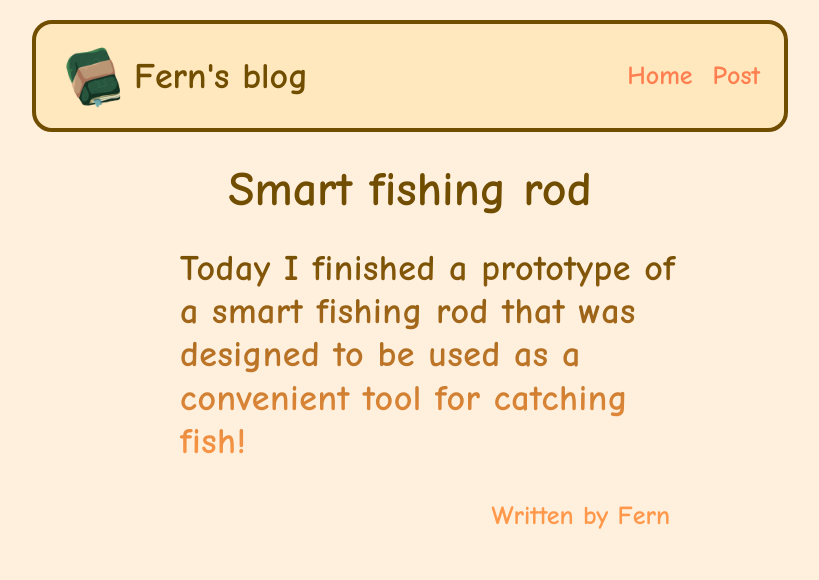
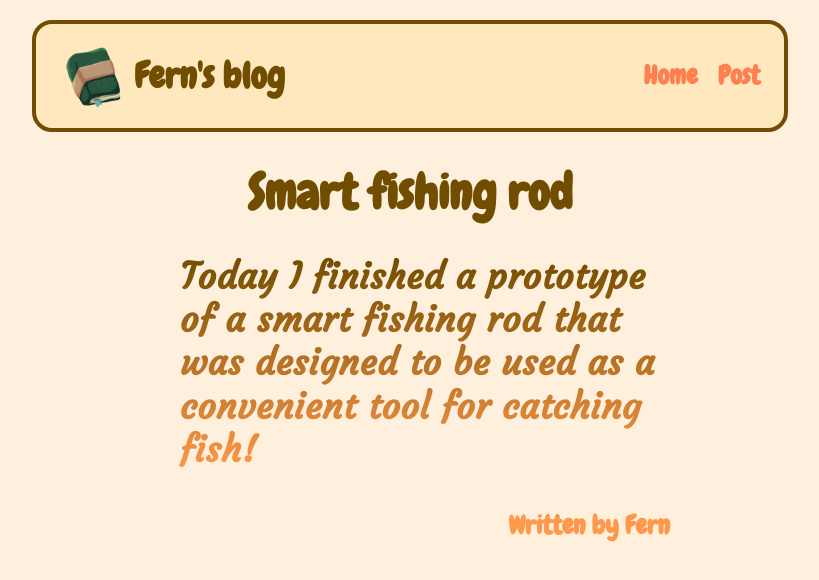
Before and after one commit to JackGhoster/ReactBlog, a React (Create React App) app in the folder app/: page /blogs/1 in a window 1280 px wide. Shown: the top 580 px of the page, without its empty margins (230-1049 px from the left). Built offline with nearby package versions, Linux system fonts and the light colour scheme; data requests are answered from the project's data file.

Commit message:
font update!

```diff
--- a/app/src/BlogDetails.js
+++ b/app/src/BlogDetails.js
@@ -16,7 +16,7 @@ const BlogDetails = () => {
 			{/* If there is some kind of error */}
 			{error && (
 				<div className="error" style={{ color: '#714d00' }}>
-					{error}
+					{error.message}
 				</div>
 			)}
 			{/* Blog itself */}
--- a/app/src/BlogList.js
+++ b/app/src/BlogList.js
@@ -1,4 +1,4 @@
-import { Link } from 'react-router-dom/cjs/react-router-dom';
+import { Link } from 'react-router-dom';
 import logo from './images/logo.png';
 const BlogList = (props) => {
 	const blogs = props.blogs;
--- a/app/src/Home.js
+++ b/app/src/Home.js
@@ -3,7 +3,7 @@ import useFetch from './useFetch';
 
 const Home = () => {
 	const dbAdress = 'http://localhost:8000/blogs';
-	const { data: blogs, isFetching, Error: error } = useFetch(dbAdress);
+	const { data: blogs, isFetching, error } = useFetch(dbAdress);
 
 	useFetch(dbAdress);
 
--- a/app/src/index.css
+++ b/app/src/index.css
@@ -1,4 +1,4 @@
-@import url('https://fonts.googleapis.com/css2?family=Comic+Neue:wght@400;700&family=Roboto:wght@400;500&display=swap');
+@import url('https://fonts.googleapis.com/css2?family=Chewy&family=Comic+Neue:wght@400;700&family=Courgette&family=Pacifico&family=Paytone+One&family=Roboto:wght@400;500&family=Shadows+Into+Light&display=swap');
 
 *{
   margin: 0;
@@ -14,7 +14,8 @@ body{
   border-radius: 20px;
   padding-left: 24px;
   padding-right: 24px;
-  font-family: 'Comic Neue',Arial, Helvetica, sans-serif;
+  /* font-family: 'Comic Neue',Arial, Helvetica, sans-serif; */
+  font-family: 'Chewy',Arial, Helvetica, sans-serif;
   display: flex;
   align-items: center;
   max-width: 700px;
@@ -57,7 +58,7 @@ body{
 /* main container for content */
 .content{
   justify-content: center;
-  font-family: 'Comic Neue',Arial, Helvetica, sans-serif;
+  font-family: 'Courgette',Arial, Helvetica, sans-serif;
   display: flex;
   align-items: center;
   max-width: 600px;
@@ -99,6 +100,10 @@ body{
 .blog-preview-text h1:hover{
   color: rgb(194, 116, 0);
 }
+.blog-preview-text p{
+  margin-top: 5px;
+  font-size: large;
+}
 
 .blog-preview-side-image img{
   width: 42px;
@@ -114,6 +119,7 @@ article{
 article h1{
   color:rgb(113, 77, 0);
   font-size: 48px;
+  font-family: 'Chewy', sans-serif;
 }
 article h2{
   margin-top: 30px;
@@ -124,9 +130,11 @@ article h2{
   background-clip: text;
   -webkit-text-fill-color: transparent;
   text-align: left;
+  font-family: 'Courgette';
   font-size: 36px;
   line-height: 1.2;
   letter-spacing: 0.5px;
+
 }
 
 article h3{
@@ -135,4 +143,5 @@ article h3{
   font-size: 26px;
   text-align: end;
   margin-right: 20px;
+  font-family: 'Chewy', sans-serif;
 }
```
